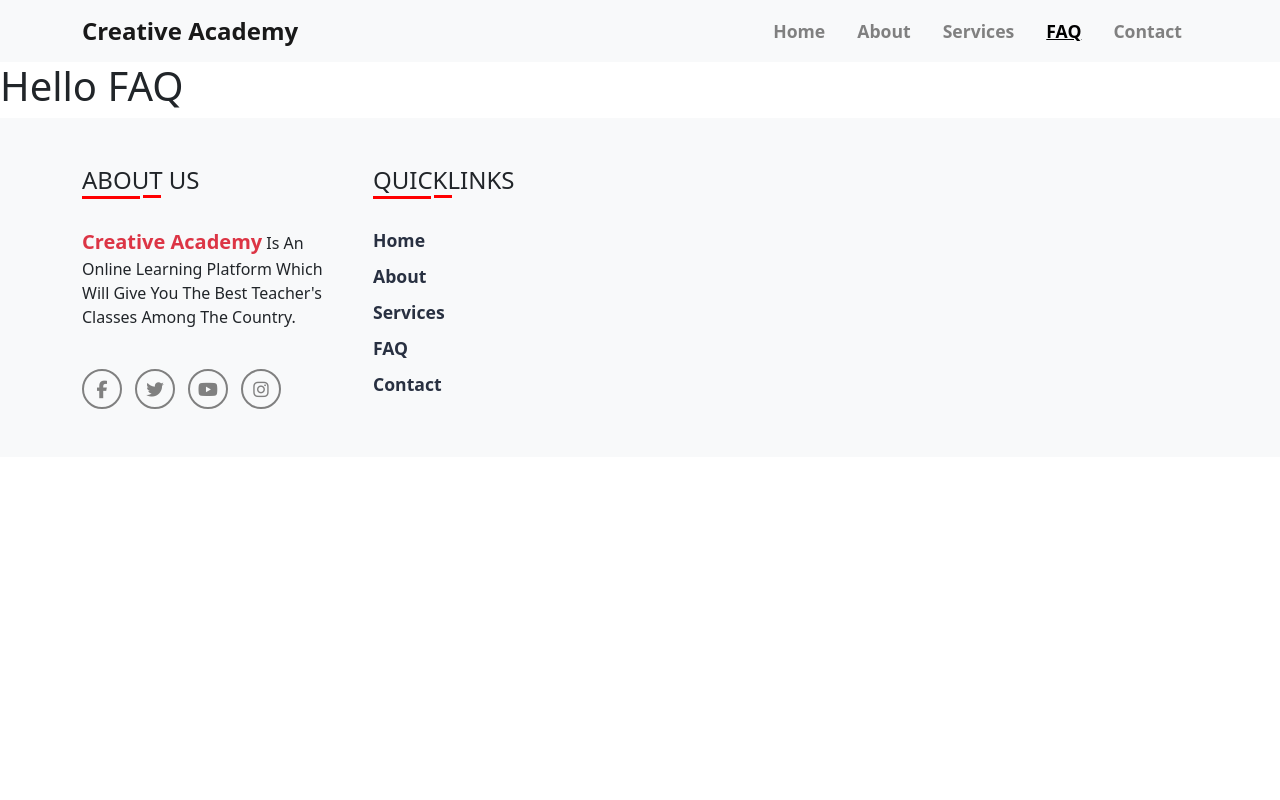
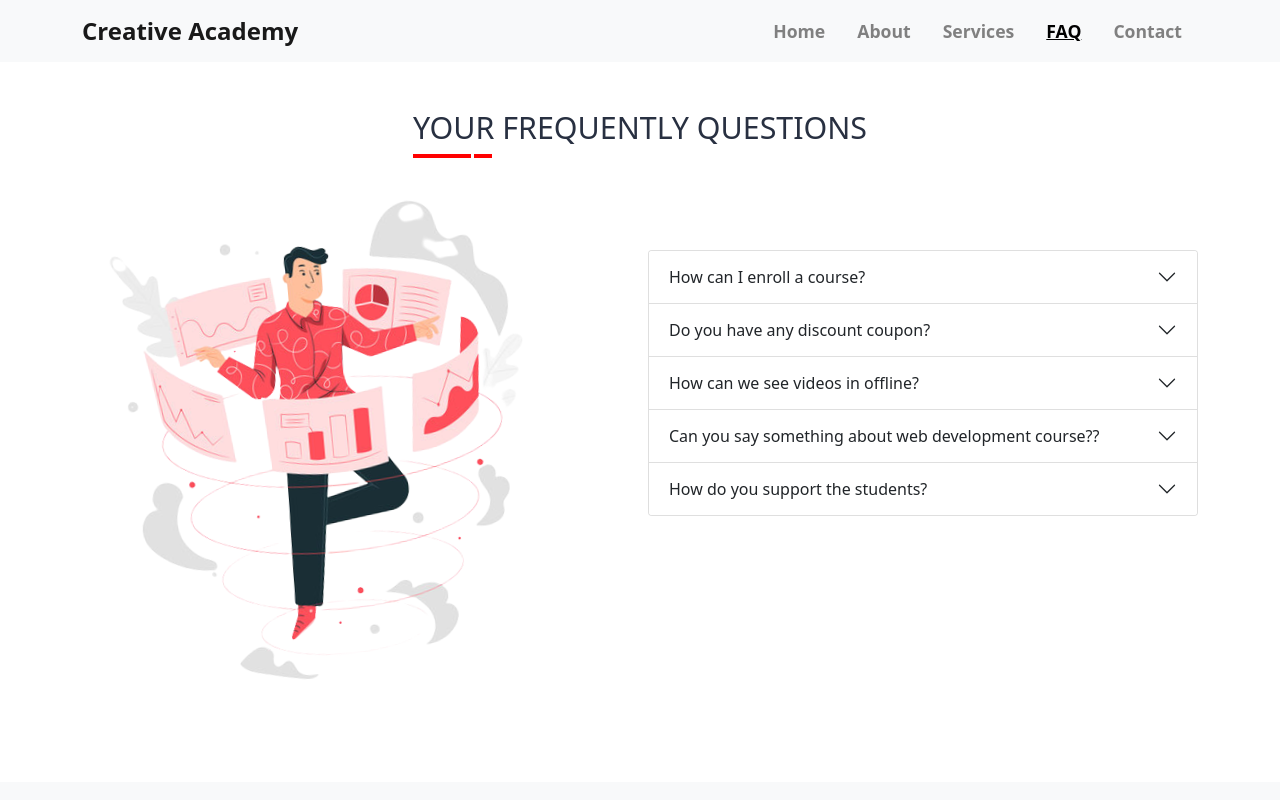
Before and after one commit to salmanSrahman/creative-academy, a React (Create React App) app: page /faq in a window 1280 px wide. Shown: the top 800 px of the page. Built offline with nearby package versions, Linux system fonts and the light colour scheme.

Commit message:
faq part end

```diff
--- a/src/Components/FAQ/Faq.css
+++ b/src/Components/FAQ/Faq.css
@@ -0,0 +1,31 @@
+.faq-part {
+      padding: 3rem 0 5rem;
+}
+
+.faq-img img {
+      animation: MoveUpDown 5s linear infinite;
+}
+
+
+@keyframes MoveUpDown {
+      0% {
+            transform: rotate(-5deg) translateY(0);
+      }
+
+      30% {
+            transform: rotate(-5deg) translateY(-25px);
+      }
+
+      50% {
+            transform: rotate(-5deg) translateY(0);
+      }
+
+      70% {
+            transform: rotate(-5deg) translateY(30px);
+      }
+
+      100% {
+            transform: rotate(-5deg) translateY(0);
+      }
+
+}
--- a/src/Components/FAQ/Faq.js
+++ b/src/Components/FAQ/Faq.js
@@ -1,10 +1,102 @@
 import React from "react";
 import "./Faq.css";
+import faqCover from "../../images/faq1.png";
+import { Accordion, Col, Container, Row } from "react-bootstrap";
 
 const faq = () => {
   return (
-    <div>
-      <h1>Hello FAQ</h1>
+    <div className="faq-part">
+      <Container>
+        <div className="title d-flex justify-content-center">
+          <h1 className="text-color text-center pb-5 text-uppercase FS-4">
+            Your Frequently Questions
+          </h1>
+        </div>
+        <Row className="g-3">
+          <Col md={6}>
+            <div className="faq-img">
+              <img src={faqCover} alt="" />
+            </div>
+          </Col>
+          <Col md={6}>
+            <Accordion className="pt-5">
+              <Accordion.Item eventKey="0">
+                <Accordion.Header>How can I enroll a course?</Accordion.Header>
+                <Accordion.Body>
+                  Lorem ipsum dolor sit amet, consectetur adipiscing elit, sed
+                  do eiusmod tempor incididunt ut labore et dolore magna aliqua.
+                  Ut enim ad minim veniam, quis nostrud exercitation ullamco
+                  laboris nisi ut aliquip ex ea commodo consequat. Duis aute
+                  irure dolor in reprehenderit in voluptate velit esse cillum
+                  dolore eu fugiat nulla pariatur. Excepteur sint occaecat
+                  cupidatat non proident, sunt in culpa qui officia deserunt
+                  mollit anim id est laborum.
+                </Accordion.Body>
+              </Accordion.Item>
+              <Accordion.Item eventKey="1">
+                <Accordion.Header>
+                  Do you have any discount coupon?
+                </Accordion.Header>
+                <Accordion.Body>
+                  Lorem ipsum dolor sit amet, consectetur adipiscing elit, sed
+                  do eiusmod tempor incididunt ut labore et dolore magna aliqua.
+                  Ut enim ad minim veniam, quis nostrud exercitation ullamco
+                  laboris nisi ut aliquip ex ea commodo consequat. Duis aute
+                  irure dolor in reprehenderit in voluptate velit esse cillum
+                  dolore eu fugiat nulla pariatur. Excepteur sint occaecat
+                  cupidatat non proident, sunt in culpa qui officia deserunt
+                  mollit anim id est laborum.
+                </Accordion.Body>
+              </Accordion.Item>
+              <Accordion.Item eventKey="2">
+                <Accordion.Header>
+                  How can we see videos in offline?
+                </Accordion.Header>
+                <Accordion.Body>
+                  Lorem ipsum dolor sit amet, consectetur adipiscing elit, sed
+                  do eiusmod tempor incididunt ut labore et dolore magna aliqua.
+                  Ut enim ad minim veniam, quis nostrud exercitation ullamco
+                  laboris nisi ut aliquip ex ea commodo consequat. Duis aute
+                  irure dolor in reprehenderit in voluptate velit esse cillum
+                  dolore eu fugiat nulla pariatur. Excepteur sint occaecat
+                  cupidatat non proident, sunt in culpa qui officia deserunt
+                  mollit anim id est laborum.
+                </Accordion.Body>
+              </Accordion.Item>
+              <Accordion.Item eventKey="3">
+                <Accordion.Header>
+                  Can you say something about web development course??
+                </Accordion.Header>
+                <Accordion.Body>
+                  Lorem ipsum dolor sit amet, consectetur adipiscing elit, sed
+                  do eiusmod tempor incididunt ut labore et dolore magna aliqua.
+                  Ut enim ad minim veniam, quis nostrud exercitation ullamco
+                  laboris nisi ut aliquip ex ea commodo consequat. Duis aute
+                  irure dolor in reprehenderit in voluptate velit esse cillum
+                  dolore eu fugiat nulla pariatur. Excepteur sint occaecat
+                  cupidatat non proident, sunt in culpa qui officia deserunt
+                  mollit anim id est laborum.
+                </Accordion.Body>
+              </Accordion.Item>
+              <Accordion.Item eventKey="4">
+                <Accordion.Header>
+                  How do you support the students?
+                </Accordion.Header>
+                <Accordion.Body>
+                  Lorem ipsum dolor sit amet, consectetur adipiscing elit, sed
+                  do eiusmod tempor incididunt ut labore et dolore magna aliqua.
+                  Ut enim ad minim veniam, quis nostrud exercitation ullamco
+                  laboris nisi ut aliquip ex ea commodo consequat. Duis aute
+                  irure dolor in reprehenderit in voluptate velit esse cillum
+                  dolore eu fugiat nulla pariatur. Excepteur sint occaecat
+                  cupidatat non proident, sunt in culpa qui officia deserunt
+                  mollit anim id est laborum.
+                </Accordion.Body>
+              </Accordion.Item>
+            </Accordion>
+          </Col>
+        </Row>
+      </Container>
     </div>
   );
 };
--- a/src/Components/Home/HomeServices/HomeService/HomeService.css
+++ b/src/Components/Home/HomeServices/HomeService/HomeService.css
@@ -43,36 +43,7 @@
       transform-origin: bottom left;
 }
 
-.title {
-      display: inline-block;
-      position: relative;
 
-}
-
-.title h1 {
-      position: relative;
-
-}
-
-.title h1:after {
-      content: "";
-      position: absolute;
-      bottom: 36px;
-      left: 0;
-      background: red;
-      width: 58px;
-      height: 4px;
-}
-
-.title h1:before {
-      content: "";
-      position: absolute;
-      bottom: 36px;
-      left: 61px;
-      background: red;
-      width: 18px;
-      height: 4px;
-}
 
 .service-link {
       text-decoration: none;
--- a/src/Components/Home/HomeServices/HomeServices.css
+++ b/src/Components/Home/HomeServices/HomeServices.css
@@ -1,3 +1,35 @@
+.title {
+      display: inline-block;
+      position: relative;
+
+}
+
+.title h1 {
+      position: relative;
+      font-size: 1.9rem;
+
+}
+
+.title h1:after {
+      content: "";
+      position: absolute;
+      bottom: 36px;
+      left: 0;
+      background: red;
+      width: 58px;
+      height: 4px;
+}
+
+.title h1:before {
+      content: "";
+      position: absolute;
+      bottom: 36px;
+      left: 61px;
+      background: red;
+      width: 18px;
+      height: 4px;
+}
+
 .homeServices-part {
       padding: 4rem 0 6rem;
 }
```
